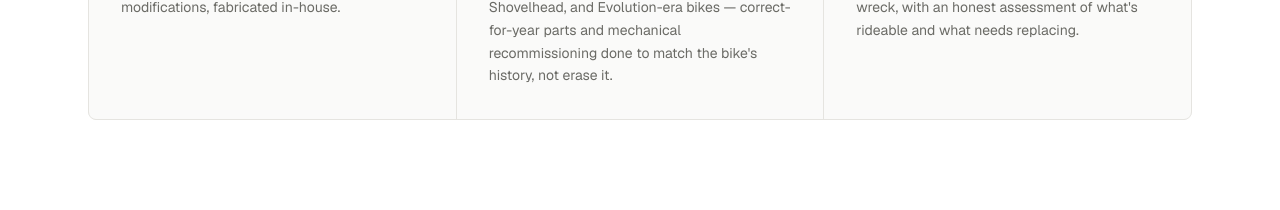
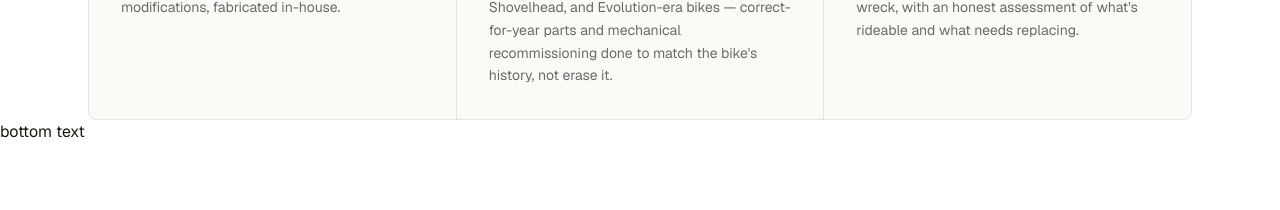
Before and after one commit to hgillispie/shop-website, a Next.js app: page / in a window 1280 px wide. Shown: the part 1820-2030 px from the top of the page. Built offline with nearby package versions, Linux system fonts and the light colour scheme.

Commit message:
Add bottom text section to Services component

```diff
--- a/components/sections/Services.tsx
+++ b/components/sections/Services.tsx
@@ -21,6 +21,7 @@ export function Services() {
           ))}
         </div>
       </div>
+      <div><p>bottom text</p><img/></div>
     </section>
   );
 }
```
